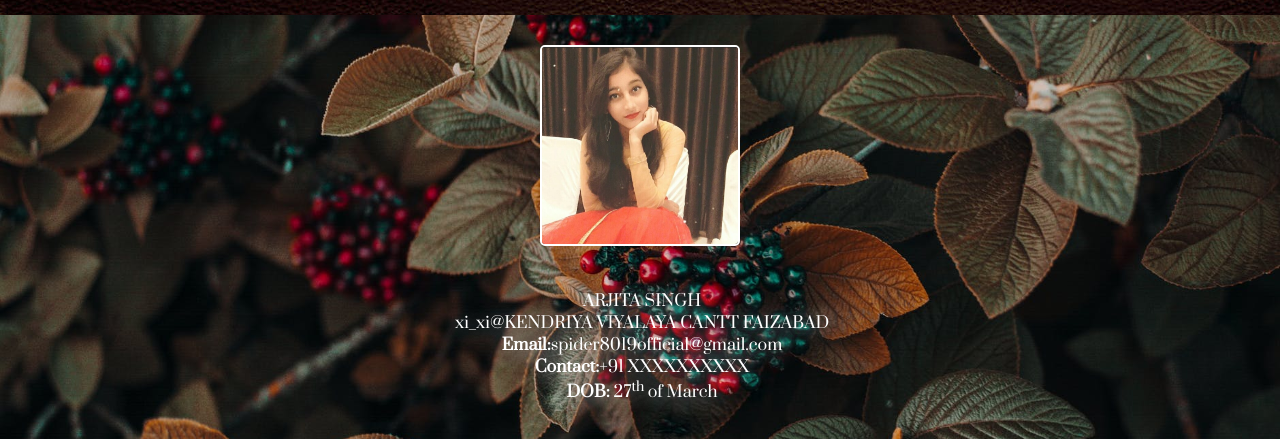
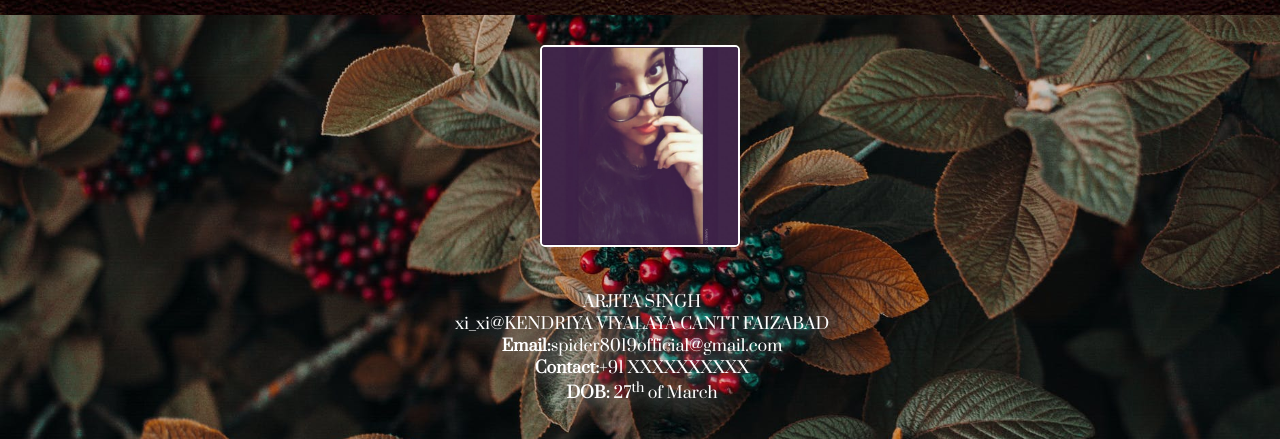
Before and after one commit to Spider8019/singh, a plain HTML site: page index.html in a window 1280 px wide. Shown: the part 155-594 px from the top of the page. Drawn offline with nearby package versions, Linux system fonts and the light colour scheme; a web font is replaced by a local one.

Commit message:
Update index.html

```diff
--- a/index.html
+++ b/index.html
@@ -93,7 +93,7 @@
 </body>
 <center>
 <a href="vc22.jpg">
-  <img id="img1" src="model2.jpg" alt="picture is not avaliable" />
+  <img id="img1" src="model.jpg" alt="picture is not avaliable" />
 </a>
 </br></br>
 <p id="text1">
```
